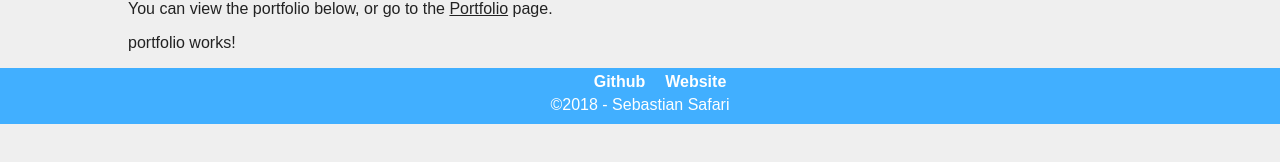
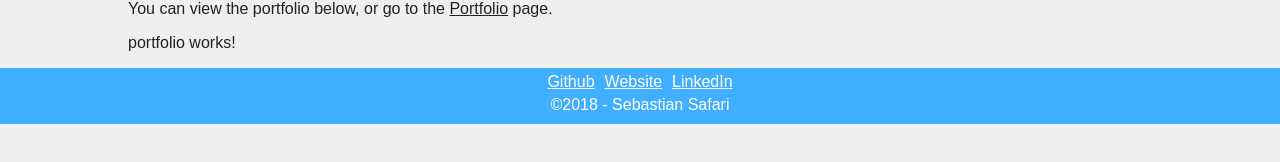
Before and after one commit to ssebs/ang1, an Angular app: page / in a window 1280 px wide. Shown: the part 156-318 px from the top of the page. Built offline with nearby package versions, Linux system fonts and the light colour scheme.

Commit message:
footer css

```diff
--- a/src/app/footer/footer.component.scss
+++ b/src/app/footer/footer.component.scss
@@ -11,18 +11,16 @@ footer {
   padding: 5px;
   text-align: center;
   ul {
-    text-decoration: none;
     margin: auto;
+    padding: 0px;
     li {
       display: inline-block;
-      margin: 0 10px 0 10px;
+      margin: 0 5px 0 5px;
     }
   }
 
   a {
-    text-decoration: none;
     color: $navtxtcolor;
-    font-weight: bold;
 
     &:visited {
       color: $navtxtcolor;
--- a/src/app/footer/footer.component.ts
+++ b/src/app/footer/footer.component.ts
@@ -9,7 +9,8 @@ export class FooterComponent implements OnInit {
 
   items = [
     { name: 'Github', url: 'https://github.com/ssebs/'},
-    {name: 'Website', url : 'https://ssebs.com/'}
+    { name: 'Website', url: 'https://ssebs.com/'},
+    { name: 'LinkedIn', url: 'https://www.linkedin.com/in/ssebs/'}
   ];
 
   constructor() { }
```
